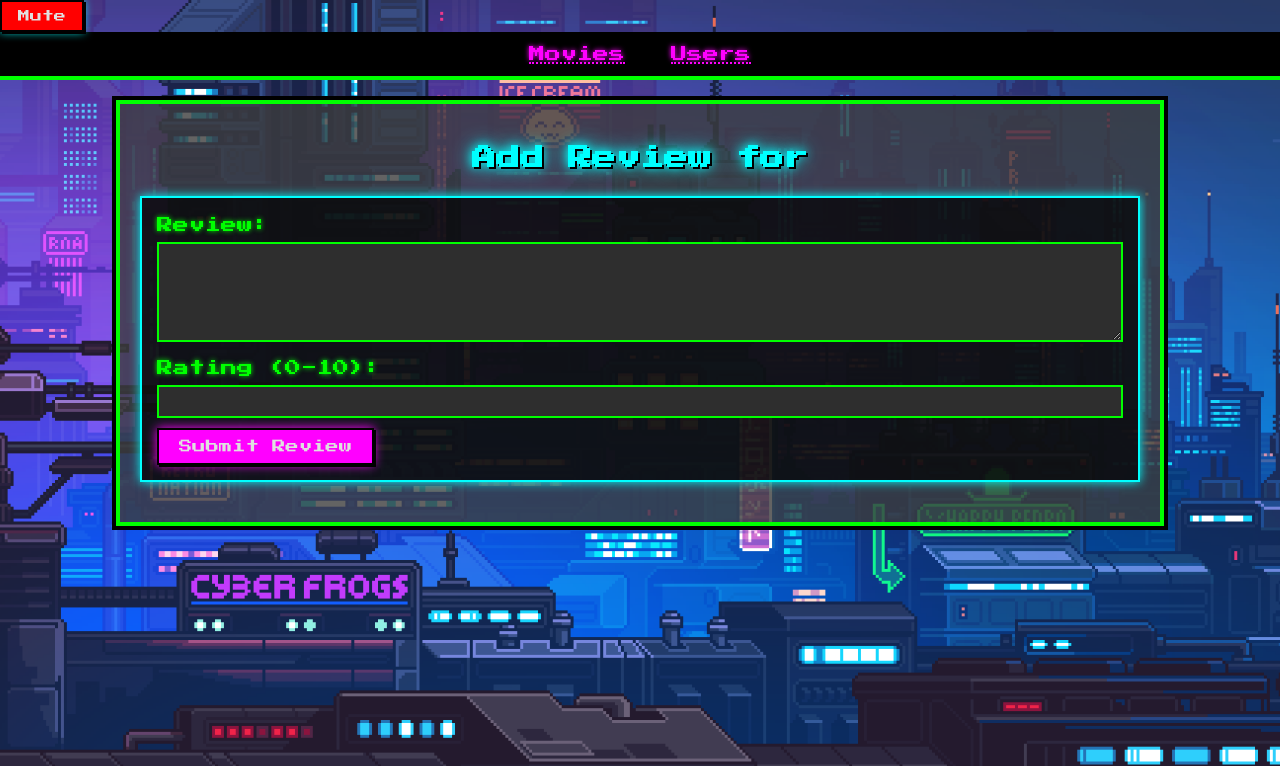
After one commit to Vanitax93/moviweb_app, a Flask app: template templates/add_review.html in a window 1280 px wide. The commit adds this page. Shown: the top 766 px of the page. Run offline with Flask 3, Linux system fonts and the light colour scheme; the template is opened without the code that fills it, so the values that code supplies are empty.

Commit message:
Added a review functionality and tweaked the styling a bit

```diff
--- a/app.py
+++ b/app.py
@@ -1,6 +1,6 @@
 from flask import Flask, render_template, request, redirect, url_for
 import requests
-from moviweb_app.datamanager.sqlite_data_manager import SQLiteDataManager, db, User, Movie
+from moviweb_app.datamanager.sqlite_data_manager import SQLiteDataManager, db, User, Movie, Review
 
 app = Flask(__name__)
 app.config['SQLALCHEMY_DATABASE_URI'] = 'sqlite:///movies.db'
@@ -9,7 +9,6 @@ app.config['SQLALCHEMY_TRACK_MODIFICATIONS'] = False
 data_manager = SQLiteDataManager(app)
 OMDB_API_KEY = "345317ed"
 
-# OMDb API fetch function
 def fetch_movie_data(title):
     try:
         url = f"http://www.omdbapi.com/?t={title}&apikey={OMDB_API_KEY}"
@@ -25,47 +24,39 @@ def fetch_movie_data(title):
                     "poster_url": data.get("Poster", None)
                 }
         return None
-    except requests.RequestException as e:
-        print(f"OMDb API error: {str(e)}")
-        return None
-    except ValueError as e:
-        print(f"Data parsing error: {str(e)}")
+    except:
         return None
 
-# Home route
 @app.route('/')
 def home():
     try:
-        # Fetch the top 6 movies by rating
         featured_movies = Movie.query.order_by(Movie.rating.desc()).limit(6).all()
         return render_template('home.html', featured_movies=featured_movies)
-    except Exception as e:
-        print(f"Error fetching featured movies: {str(e)}")
+    except:
         return render_template('home.html', featured_movies=[])
 
-# Users List route
 @app.route('/users')
 def list_users():
     try:
         users = data_manager.get_all_users()
         return render_template('users.html', users=users)
-    except Exception as e:
-        print(f"Error fetching users: {str(e)}")
+    except:
         return render_template('500.html'), 500
 
-# User Movies route
 @app.route('/users/<int:user_id>')
 def user_movies(user_id):
     try:
         user = db.session.get(User, user_id)
         if not user:
             return render_template('404.html'), 404
+        print(f"User fetched: {user.username}")  # Debug: Confirm user retrieval
         movies = data_manager.get_user_movies(user_id)
+        print(f"Movies fetched: {[m.title for m in movies]}")  # Debug: Confirm movies
         return render_template('user_movies.html', user=user, movies=movies)
     except Exception as e:
+        print(f"Error in user_movies: {str(e)}")  # Debug: Log the exception
         return render_template('500.html'), 500
 
-# Add User route
 @app.route('/add_user', methods=['GET', 'POST'])
 def add_user():
     if request.method == 'POST':
@@ -75,11 +66,10 @@ def add_user():
         try:
             data_manager.add_user(username)
             return redirect(url_for('list_users'))
-        except Exception as e:
+        except:
             return render_template('500.html'), 500
     return render_template('add_user.html')
 
-# Add Movie route
 @app.route('/users/<int:user_id>/add_movie', methods=['GET', 'POST'])
 def add_movie(user_id):
     try:
@@ -111,10 +101,9 @@ def add_movie(user_id):
                 )
             return redirect(url_for('user_movies', user_id=user_id))
         return render_template('add_movie.html', user=user)
-    except Exception as e:
+    except:
         return render_template('500.html'), 500
 
-# Update Movie route
 @app.route('/users/<int:user_id>/update_movie/<int:movie_id>', methods=['GET', 'POST'])
 def update_movie(user_id, movie_id):
     try:
@@ -130,15 +119,14 @@ def update_movie(user_id, movie_id):
             try:
                 year = int(request.form.get('year', 0))
                 rating = float(request.form.get('rating', 0))
-            except ValueError as e:
+            except ValueError:
                 return "Year and rating must be numbers", 400
             data_manager.update_movie(movie_id, title, director, year, rating)
             return redirect(url_for('user_movies', user_id=user_id))
         return render_template('update_movie.html', user=user, movie=movie)
-    except Exception as e:
+    except:
         return render_template('500.html'), 500
 
-# Delete Movie route
 @app.route('/users/<int:user_id>/delete_movie/<int:movie_id>')
 def delete_movie(user_id, movie_id):
     try:
@@ -148,10 +136,9 @@ def delete_movie(user_id, movie_id):
             return render_template('404.html'), 404
         data_manager.delete_movie(movie_id)
         return redirect(url_for('user_movies', user_id=user_id))
-    except Exception as e:
+    except:
         return render_template('500.html'), 500
 
-# Delete User Route
 @app.route('/users/delete/<int:user_id>')
 def delete_user(user_id):
     try:
@@ -160,8 +147,36 @@ def delete_user(user_id):
             return render_template('404.html'), 404
         data_manager.delete_user(user_id)
         return redirect(url_for('list_users'))
-    except Exception as e:
+    except:
         return render_template('500.html'), 500
+
+@app.route('/users/<int:user_id>/movies/<int:movie_id>/add_review', methods=['GET', 'POST'])
+def add_review(user_id, movie_id):
+    try:
+        user = db.session.get(User, user_id)
+        movie = db.session.get(Movie, movie_id)
+        if not user or not movie or movie.user_id != user_id:
+            return render_template('404.html'), 404
+        if request.method == 'POST':
+            review_text = request.form.get('review_text')
+            rating = request.form.get('rating')
+            if not review_text or not rating:
+                return "Review text and rating are required", 400
+            try:
+                rating = float(rating)
+                if not 0 <= rating <= 10:
+                    return "Rating must be between 0 and 10", 400
+                data_manager.add_review(user_id, movie_id, review_text, rating)
+                return redirect(url_for('user_movies', user_id=user_id))
+            except ValueError:
+                return "Rating must be a number", 400
+        return render_template('add_review.html', user=user, movie=movie)
+    except:
+        return render_template('500.html'), 500
+
+@app.route('/favicon.ico')
+def favicon():
+    return '', 204
 
 @app.errorhandler(404)
 def page_not_found(e):
@@ -174,4 +189,7 @@ def internal_server_error(e):
 if __name__ == '__main__':
     with app.app_context():
         db.create_all()
+        if not data_manager.get_all_users():
+            user_id = data_manager.add_user("alice")
+            data_manager.add_movie(user_id, "The Matrix", "Wachowski", 1999, 8.7, poster_url=None)
     app.run(debug=True)
--- a/static/style.css
+++ b/static/style.css
@@ -5,6 +5,7 @@ html, body {
     padding: 0;
     cursor: url('/static/mouse.png'), auto; /* Custom cursor */
 }
+
 /* Font class */
 .press-start-2p-regular {
     font-family: "Press Start 2P", "Courier New", monospace;
@@ -150,27 +151,37 @@ ul li {
 
 /* Forms */
 form {
-    background-color: #4A4A4A;
+    background-color: rgba(0, 0, 0, 0.7); /* Darker, more transparent */
     padding: 15px;
     border: 2px solid #00FFFF;
     margin: 20px 0;
+    box-shadow: 0 0 10px #00FFFF; /* Add neon glow */
 }
 
 label {
     display: block;
-    color: #00FF00;
+    color: #00FF00; /* Green to match other labels */
     margin-bottom: 5px;
+    text-shadow: 0 0 5px #00FF00; /* Add glow */
 }
 
 input[type="text"],
-input[type="number"] {
+input[type="number"],
+textarea {
     width: 100%;
     padding: 8px;
     margin-bottom: 10px;
-    background-color: #2E2E2E;
-    border: 2px solid #00FF00;
-    color: #E0E0E0;
+    background-color: #2E2E2E; /* Dark background */
+    border: 2px solid #00FF00; /* Green border */
+    color: #E0E0E0; /* Light text */
     font-family: "Press Start 2P", "Courier New", monospace;
+    box-sizing: border-box; /* Ensure padding doesn’t affect width */
+    text-shadow: 0 0 5px #00FF00; /* Add glow to text */
+}
+
+textarea {
+    height: 100px; /* Set height for textarea */
+    resize: vertical; /* Allow vertical resizing only */
 }
 
 button {
@@ -179,11 +190,13 @@ button {
     padding: 10px 20px;
     border: 2px solid #000;
     font-family: "Press Start 2P", "Courier New", monospace;
+    box-shadow: 2px 2px #000, 0 0 10px #FF00FF; /* Add glow */
 }
 
 button:hover {
     background-color: #00FFFF;
     color: #000;
+    box-shadow: 2px 2px #000, 0 0 10px #00FFFF; /* Cyan glow on hover */
 }
 
 /* Center buttons */
@@ -281,22 +294,3 @@ button:hover {
         font-size: 10px;
     }
 }
-/* Loading Overlay */
-#loading-overlay {
-    position: fixed;
-    top: 0;
-    left: 0;
-    width: 100%;
-    height: 100%;
-    background-color: #1a1a1a;
-    display: flex;
-    justify-content: center;
-    align-items: center;
-    z-index: 9999; /* Ensure it appears above all other content */
-}
-
-.loading-gif {
-    width: 100px;
-    height: 100px;
-    filter: drop-shadow(0 0 10px #FF00FF);
-}
--- /dev/null
+++ b/templates/add_review.html
@@ -0,0 +1,23 @@
+{% extends 'base.html' %}
+
+{% block title %}Add Review for {{ movie.title }}{% endblock %}
+
+{% block nav %}
+    <nav>
+        <a href="{{ url_for('user_movies', user_id=user.id) }}">Movies</a>
+        <a href="{{ url_for('list_users') }}">Users</a>
+    </nav>
+{% endblock %}
+
+{% block content %}
+    <div class="container">
+        <h1>Add Review for {{ movie.title }}</h1>
+        <form method="POST">
+            <label for="review_text">Review:</label>
+            <textarea id="review_text" name="review_text" required></textarea>
+            <label for="rating">Rating (0-10):</label>
+            <input type="number" id="rating" name="rating" step="0.1" min="0" max="10" required>
+            <button type="submit">Submit Review</button>
+        </form>
+    </div>
+{% endblock %}
```
Also changed, not shown: datamanager/sqlite_data_manager.py (+16 -0 lines), templates/home.html (+19 -16 lines), templates/user_movies.html (+11 -0 lines), instance/movies.db.
